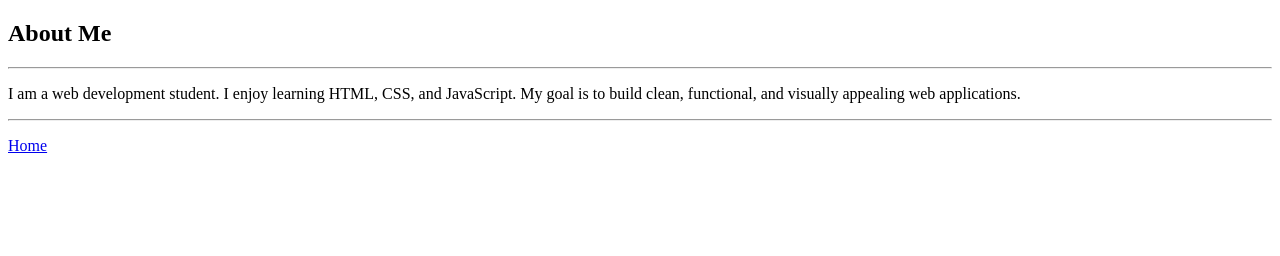
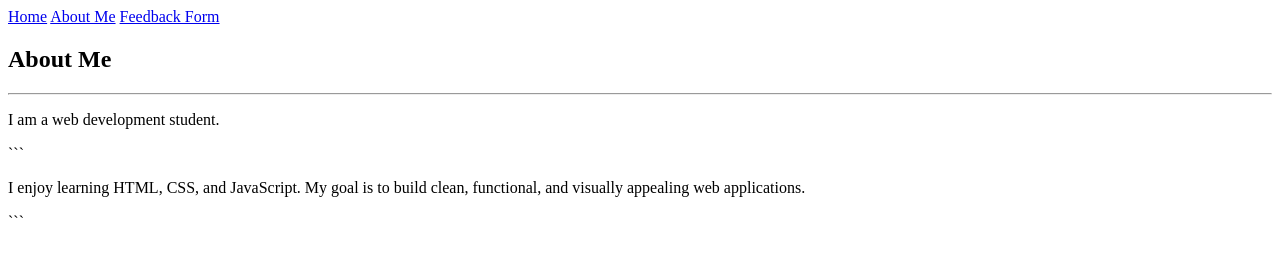
Before and after one commit to nandanishrestha/assignment_webdev, a plain HTML site: page about.html in a window 1280 px wide. Drawn offline with Linux system fonts and the light colour scheme.

Commit message:
Week 2
Added a navigation bar and updated content structure.

````diff
--- a/about.html
+++ b/about.html
@@ -1,22 +1,44 @@
-<!doctype html>
+<!-- ================= about.html ================= -->
+
+<!DOCTYPE html>
+
 <html lang="en">
 <head>
-  <meta charset="UTF-8" />
-  <meta name="viewport" content="width=device-width, initial-scale=1.0" />
-  <title>About Me</title>
+    <meta charset="UTF-8">
+    <meta name="viewport" content="width=device-width, initial-scale=1.0">
+    <title>About Me</title>
+
+
+<link rel="stylesheet" href="style.css">
+
+
 </head>
+
 <body>
-  <h2>About Me</h2>
-  <hr />
 
-  <p>
-    I am a web development student. I enjoy learning HTML, CSS, and JavaScript.
+<div class="navbar">
+    <a href="index.html">Home</a>
+    <a href="about.html">About Me</a>
+    <a href="feedback.html">Feedback Form</a>
+</div>
+
+<h2>About Me</h2>
+<hr>
+
+<div class="content-box">
+    <p class="highlight">
+        I am a web development student.
+    </p>
+
+```
+<p>
+    I enjoy learning
+    <span class="special">HTML, CSS, and JavaScript</span>.
     My goal is to build clean, functional, and visually appealing web applications.
-  </p>
+</p>
+```
 
-  <hr />
-  <p>
-    <a href="index.html">Home</a>
-  </p>
+</div>
+
 </body>
 </html>
````
